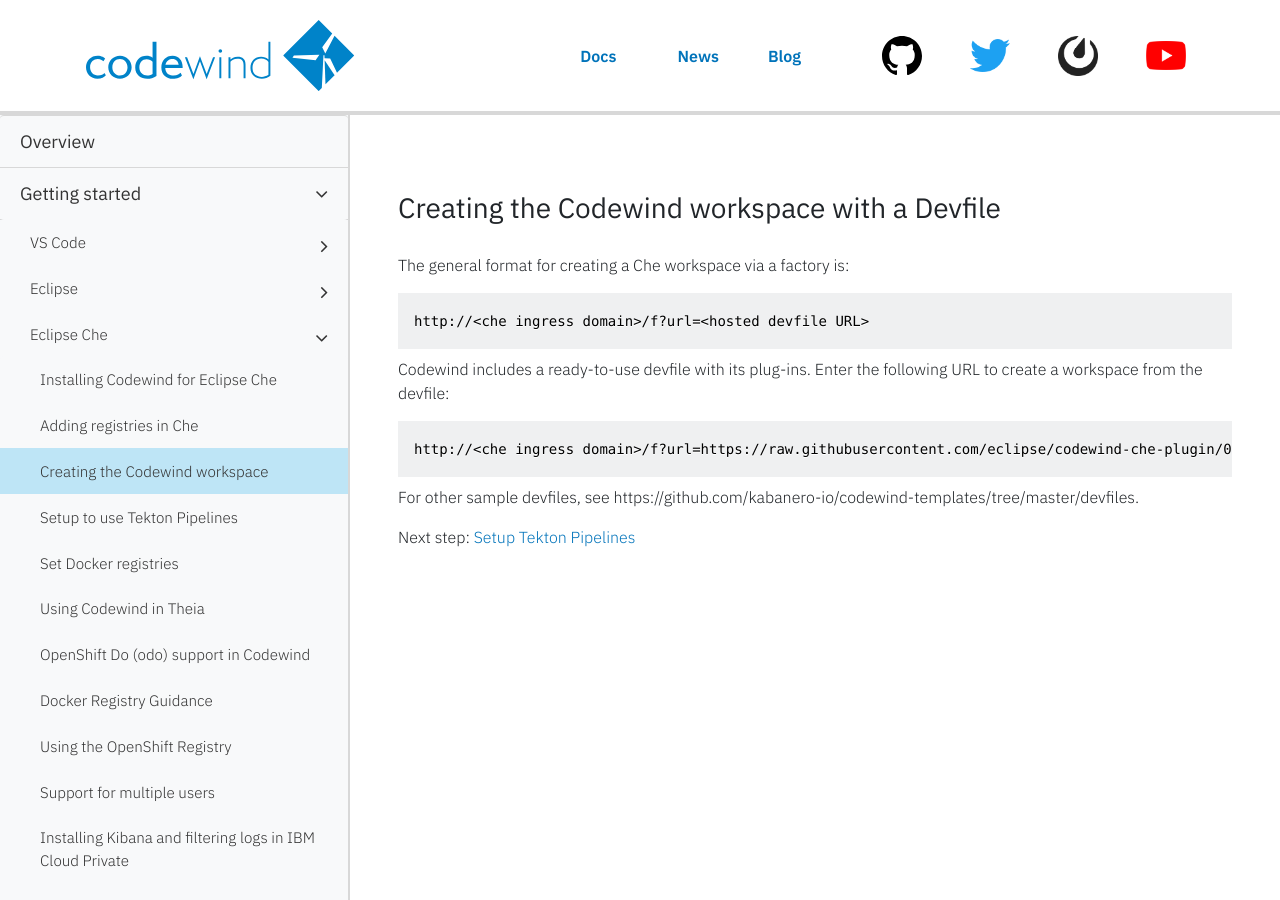
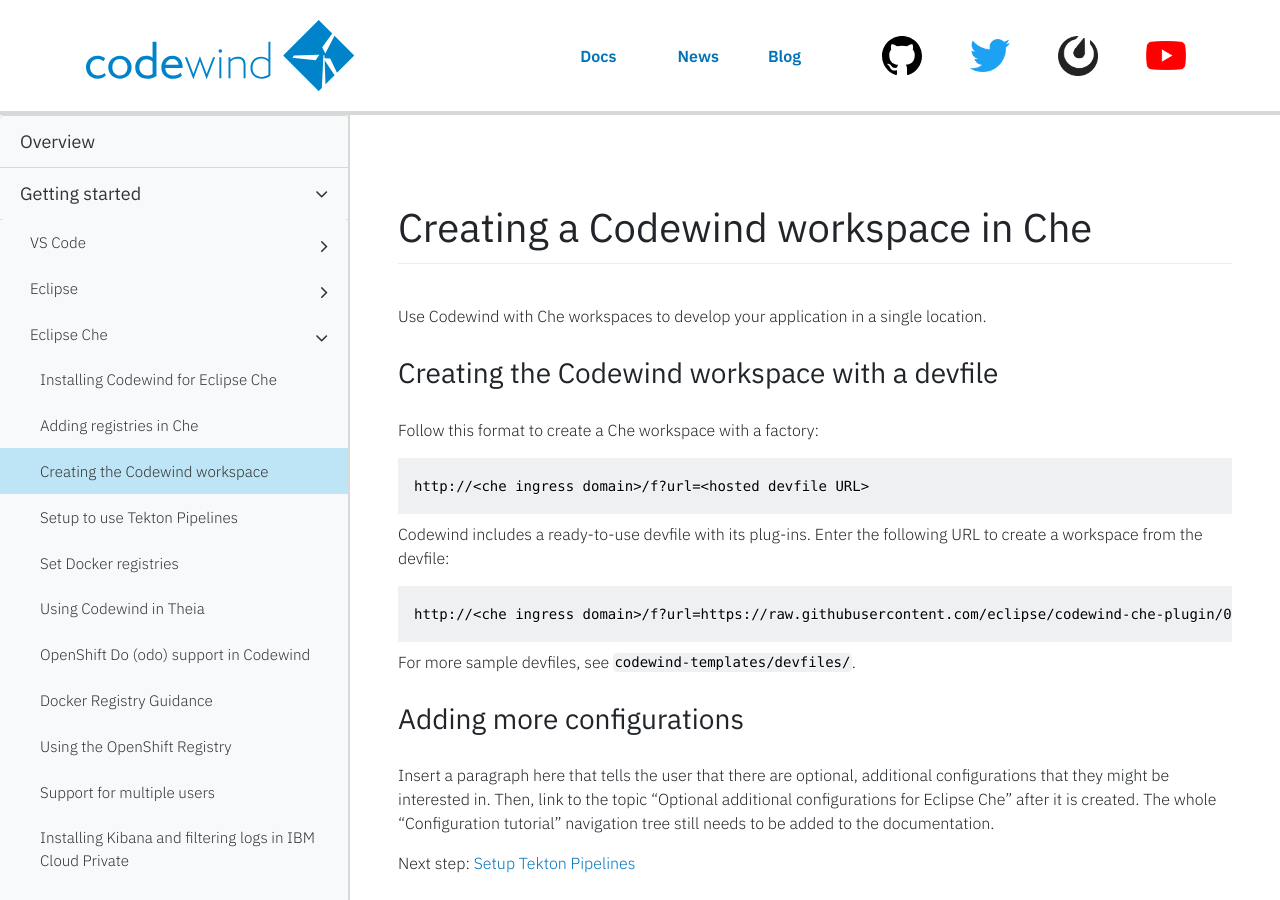
Before and after one commit to eclipse-archived/codewind-docs, a Jekyll site: the page built from docs/_documentations/mdt-che-createcodewindworkspace.md, in a window 1280 px wide and 900 px high. Built offline with Jekyll 4.4.1, drawn with Linux system fonts in a browser that asks for light colours; nearby versions of some CDN libraries; comment, search, counter and statistics services are not loaded.

Commit message:
Edits for Codewind workspaces in Che
Signed-off-by: Sarah Ishida <sishida@us.ibm.com>

````diff
--- a/docs/_documentations/mdt-che-createcodewindworkspace.md
+++ b/docs/_documentations/mdt-che-createcodewindworkspace.md
@@ -1,17 +1,18 @@
 ---
 layout: docs
-title: Installing Codewind on the Cloud
-description: Installing Codewind on the Cloud
-keywords: build, deploy, IBM Cloud Private, install, installing, installation, chart, Helm, develop, cloud, public cloud, services, command line, cli, command, start, stop, update, open, delete, options, operation, devops, OpenShift, OKD
+title: Creating a Codewind workspace in Che
+description: Creating a Codewind workspace in Che
+keywords: build, deploy, install, installing, installation, chart, Helm, develop, cloud, public cloud, services, command line, cli, command, start, stop, update, open, delete, options, operation, devops, OpenShift, OKD
 duration: 1 minute
 permalink: mdt-che-createcodewindworkspace
 type: document
-order: 20
-parent: root
 ---
 
-### Creating the Codewind workspace with a Devfile
-The general format for creating a Che workspace via a factory is:
+# Creating a Codewind workspace in Che
+Use Codewind with Che workspaces to develop your application in a single location.
+
+### Creating the Codewind workspace with a devfile
+Follow this format to create a Che workspace with a factory:
 ```
 http://<che ingress domain>/f?url=<hosted devfile URL>
 ```
@@ -21,6 +22,9 @@ Codewind includes a ready-to-use devfile with its plug-ins. Enter the following
 http://<che ingress domain>/f?url=https://raw.githubusercontent.com/eclipse/codewind-che-plugin/0.8.0/devfiles/0.8.0/devfile.yaml
 ```
 
-For other sample devfiles, see https://github.com/kabanero-io/codewind-templates/tree/master/devfiles.
+For more sample devfiles, see [`codewind-templates/devfiles/`](https://github.com/kabanero-io/codewind-templates/tree/master/devfiles).
+
+### Adding more configurations
+Insert a paragraph here that tells the user that there are optional, additional configurations that they might be interested in. Then, link to the topic "Optional additional configurations for Eclipse Che" after it is created. The whole "Configuration tutorial" navigation tree still needs to be added to the documentation.
 
 Next step: [Setup Tekton Pipelines](mdt-che-tektonpipelines.html)
````
